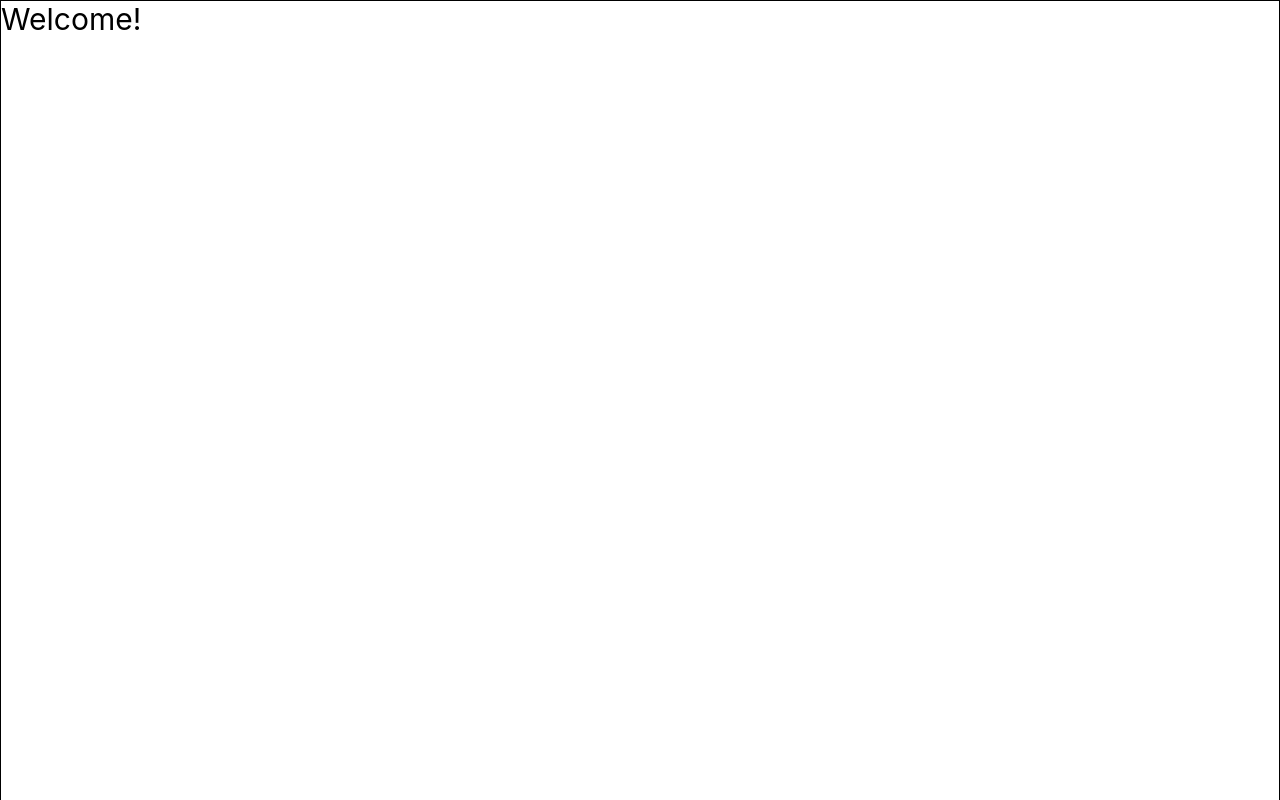
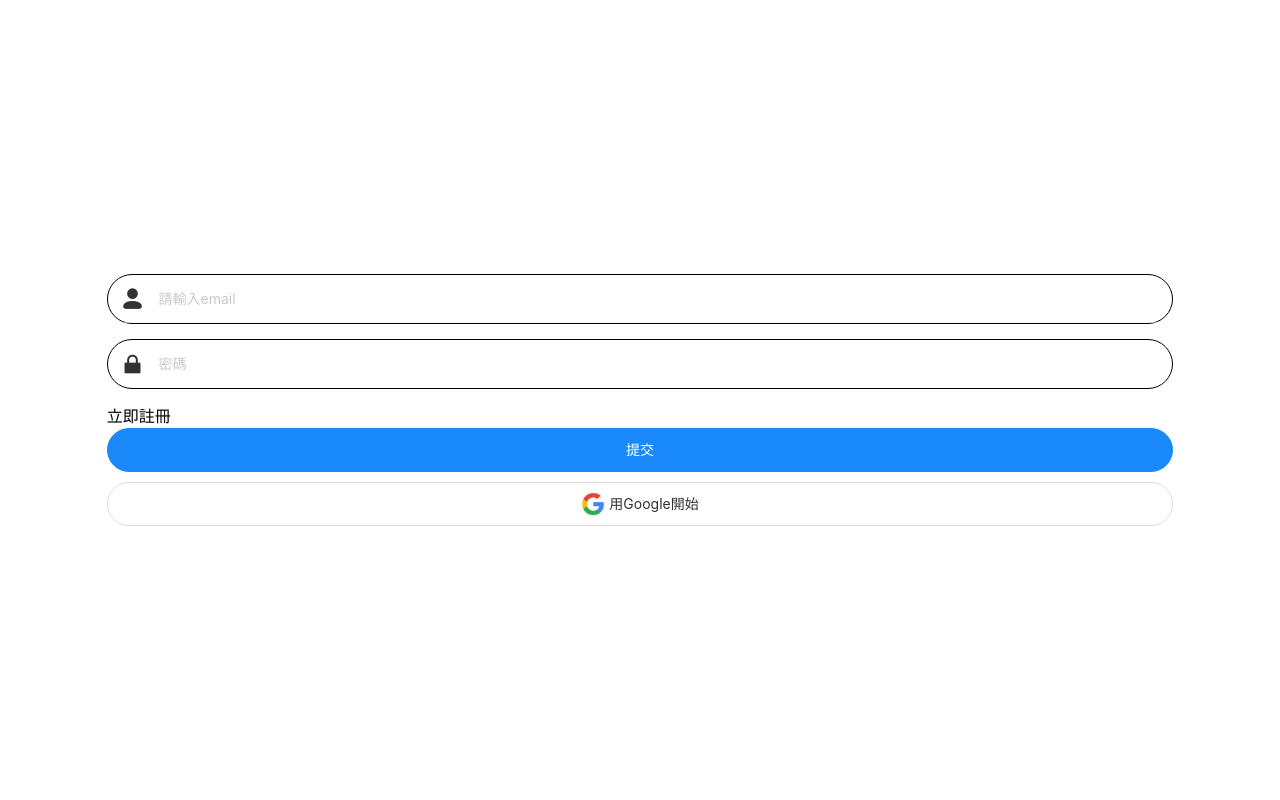
Before and after one commit to Junwanghere/emory, a Vue app: page /auth/login in a window 1280 px wide. Shown: the top 800 px of the page. Built offline with nearby package versions, Linux system fonts and the light colour scheme; no server answers.

Commit message:
move firebase to firbase folder, fix login register layout

```diff
--- a/src/apis/auth.js
+++ b/src/apis/auth.js
@@ -1,5 +1,5 @@
 import { signOut, createUserWithEmailAndPassword, signInWithEmailAndPassword, signInWithRedirect, GoogleAuthProvider,signInWithPopup } from 'firebase/auth'
-import { auth } from '@/firebase';
+import { auth } from '@/firebase/firebase';
 
 
 
--- a/src/apis/calendar.js
+++ b/src/apis/calendar.js
@@ -1,5 +1,5 @@
 import {  collection, getDocs, query, where } from 'firebase/firestore';
-import { db, } from '@/firebase';
+import { db, } from '@/firebase/firebase';
 
 export const calendarGetEmotionsAPI = async (uid, startDate, endDate) => {
   try{
--- a/src/apis/diary.js
+++ b/src/apis/diary.js
@@ -1,5 +1,5 @@
 import { setDoc , collection, query, where, getDocs, doc, deleteDoc } from 'firebase/firestore';
-import { storage, db, } from '@/firebase';
+import { storage, db, } from '@/firebase/firebase';
 import {  ref as storageRef, uploadBytes, getDownloadURL, deleteObject } from "firebase/storage";
 
 //在做這些操作之前都應該檢查一下使用者目前是否有登入
--- a/src/main.js
+++ b/src/main.js
@@ -5,7 +5,7 @@ import App from './App.vue'
 import router from './router'
 import {  onAuthStateChanged,} from "firebase/auth";
 import { useUserStore } from './stores/user'
-import { auth } from './firebase'
+import { auth } from './firebase/firebase'
 
 const app = createApp(App)
 
--- a/src/router/index.js
+++ b/src/router/index.js
@@ -3,7 +3,7 @@ import Home from '@/views/Home/index.vue'
 import Diary from '@/views/Diary/index.vue'
 import Auth from '@/views/Auth/index.vue'
 import { useUserStore } from '@/stores/user'
-import { auth } from '@/firebase'
+import { auth } from '@/firebase/firebase'
 import {  onAuthStateChanged,} from "firebase/auth";
 
 const router = createRouter({
--- a/src/views/Auth/index.vue
+++ b/src/views/Auth/index.vue
@@ -118,55 +118,86 @@ watch(() => {
 
 </script>
 <template>
-  <div class="welcome-sec text-3xl">Welcome!</div>
-
-  <van-form ref="loginForm" v-if="displayMode == 'login'" @submit="onSignIn">
+  <div class="container w-screen h-screen flex items-center justify-center">
+    <van-form  class="w-10/12" ref="loginForm" v-if="displayMode == 'login'" @submit="onSignIn">
       <van-cell-group inset>
-      <van-field v-model="userEmail" name="Email" label="Email" placeholder="請輸入email" :rules="useremailRule" />
-      <van-field v-model="password" type="password" name="password" label="密碼" placeholder="密碼"
+        <van-field  left-icon="contact" v-model="userEmail" name="Email"  placeholder="請輸入email" :rules="useremailRule" />
+        <van-field v-model="password" type="password" name="password" left-icon="lock" placeholder="密碼"
           :rules="[{ required: true, message: '密碼不得為空', trigger: 'onBlur' }]" />
       </van-cell-group>
-    <div class="link-container">
+      <div class="link-container ">
         <a href="#" @click="toggleMode">立即註冊</a>
       </div>
 
-    <div style="margin: 16px;">
+      <div >
         <van-button round block type="primary" native-type="submit">
           提交
         </van-button>
-      <van-button icon="/official-Google-Logo-PNG-Image.png" @click="loginWithGoogle" style="margin-top: 5px;" round
+        <van-button icon="/official-Google-Logo-PNG-Image.png" @click="loginWithGoogle" style="margin-top: 10px; " round
           block>
           用Google開始
         </van-button>
       </div>
     </van-form>
 
-  <van-form ref="registerForm" :show-error-message="true" v-else @submit="onRegister">
+    <van-form class="w-10/12" ref="registerForm" :show-error-message="true" v-else @submit="onRegister">
       <van-cell-group inset>
-      <van-field v-model="userEmail" name="Email" label="Email" placeholder="請輸入email" :rules="useremailRule" />
-      <van-field v-model="password" type="password" name="密碼" label="密碼" placeholder="密碼" :rules="passwordRule" />
-      <van-field v-model="confirmPassword" type="password" name="確認密碼" label="確認密碼" placeholder="密碼"
+        <van-field left-icon="contact" v-model="userEmail" name="Email"  placeholder="請輸入email" :rules="useremailRule" />
+        <van-field v-model="password" type="password" name="密碼" left-icon="lock" placeholder="密碼" :rules="passwordRule" />
+        <van-field v-model="confirmPassword" type="password" name="確認密碼" left-icon="lock" placeholder="確認密碼"
           :rules="confirmPasswordRule" />
 
       </van-cell-group>
       <a href="#" @click="toggleMode">去登入</a>
-    <div style="margin: 16px;">
       <van-button round block type="primary" native-type="submit">
         註冊
       </van-button>
+    </van-form>
   </div>
-  </van-form>
+
 
 </template>
 
 <style scoped>
+
+:deep(.van-icon) {
+  font-size: 1.5rem;
+}
+
+:deep(.van-field__left-icon) {
+  margin-left: 0.8rem;
+}
+
+:deep(.van-field__error-message) {
+  position: absolute;
+  top: 33px;
+  left: 0;
+}
+
 .welcome-sec {
   width: 100%;
   aspect-ratio: 1 / 0.9;
   border: 1px solid black
 }
 
-.van-field__label {
-  width: 3rem;
+.van-cell-group{
+  margin: 0;
 }
+
+.van-cell {
+  padding: 0;
+  height: 50px;
+  gap: 10px;
+  align-items: center;
+  border: 1px solid black;
+  border-radius: 999px;
+  margin-bottom: 15px;
+  overflow:unset;
+}
+
+:deep(.van-field__control){
+  width: 90%;
+}
+
+
 </style>
--- a/src/views/Diary/index.vue
+++ b/src/views/Diary/index.vue
@@ -1,5 +1,5 @@
 <script setup>
-import { onMounted, computed, reactive, ref, watch } from 'vue'
+import { onMounted, reactive, ref, watch } from 'vue'
 import { useDateStore } from '@/stores/date';
 import { toRefs } from 'vue';
 import { useRoute, useRouter } from 'vue-router';
```
Also changed, not shown: src/firebase/firebase.js (renamed from src/firebase.js). Lines whose indentation alone changed are shown as unchanged.
